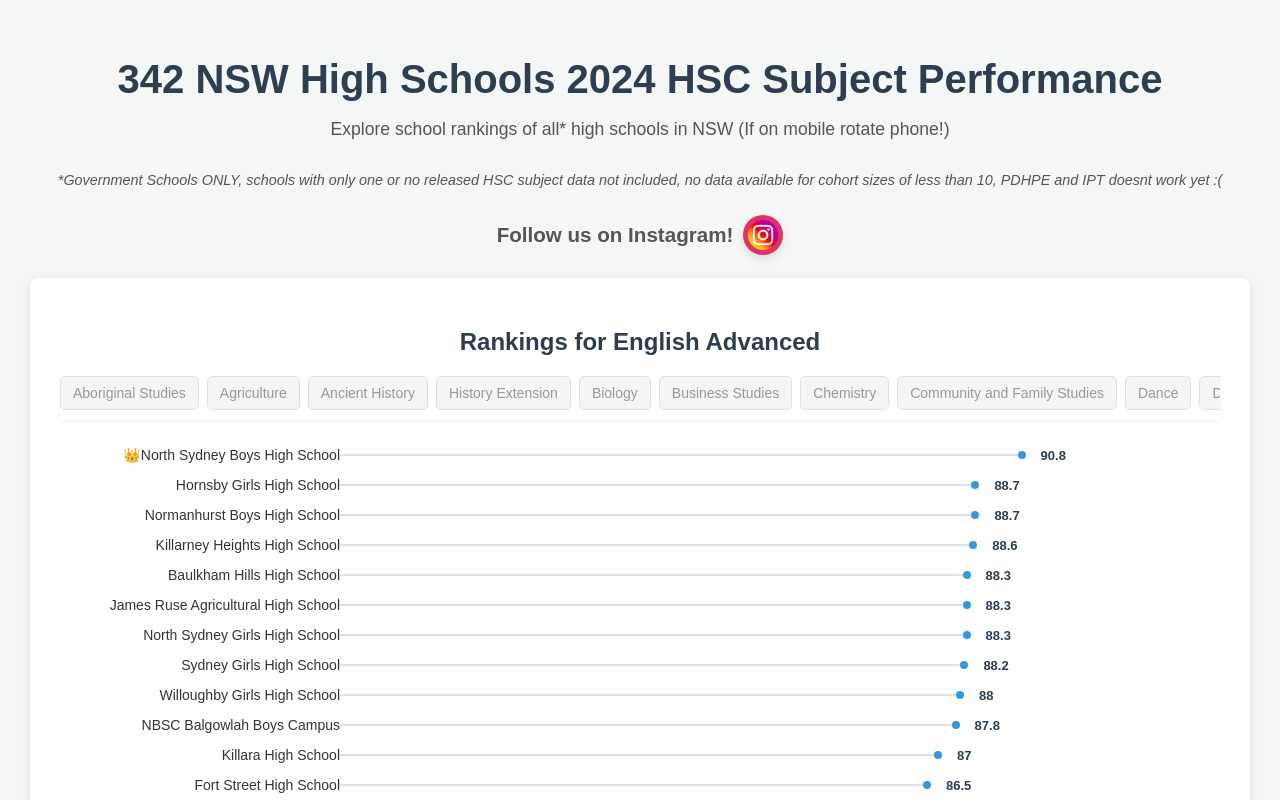
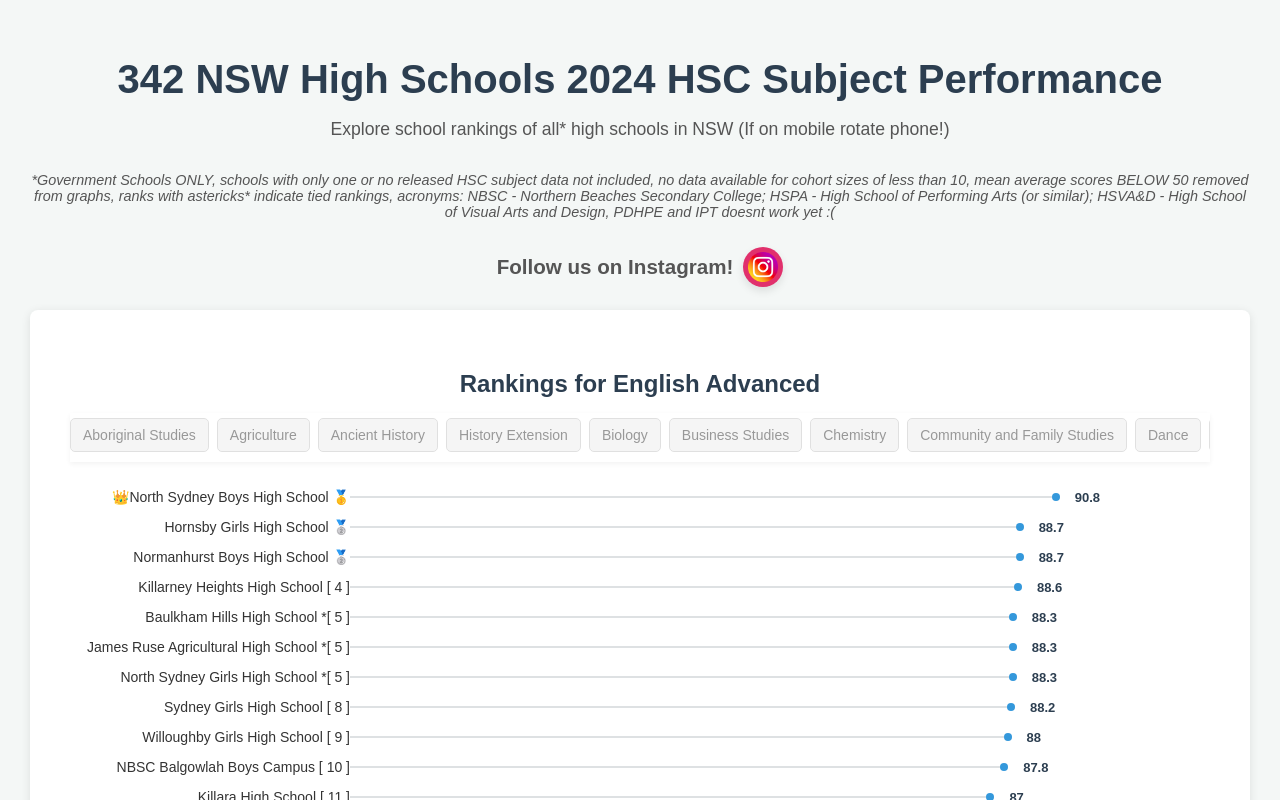
Before and after one commit to mlgdc71/2024HSCstats, a plain HTML site: page index.html in a window 1280 px wide. Drawn offline with Linux system fonts and the light colour scheme.

Commit message:
rankings+t&c

```diff
--- a/index.html
+++ b/index.html
@@ -26,7 +26,7 @@
         <header>
             <h1>342 NSW High Schools 2024 HSC Subject Performance</h1>
             <p>Explore school rankings of all* high schools in NSW (If on mobile rotate phone!)</p>
-            <p style="font-size: 0.9em;"><i>*Government Schools ONLY, schools with only one or no released HSC subject data not included, no data available for cohort sizes of less than 10, PDHPE and IPT doesnt work yet :(</i></p>
+            <p style="font-size: 0.9em;"><i>*Government Schools ONLY, schools with only one or no released HSC subject data not included, no data available for cohort sizes of less than 10, mean average scores BELOW 50 removed from graphs, ranks with astericks* indicate tied rankings, acronyms: NBSC - Northern Beaches Secondary College; HSPA - High School of Performing Arts (or similar); HSVA&D - High School of Visual Arts and Design, PDHPE and IPT doesnt work yet :(</i></p>
         </header>
 
         <div class="follow-instagram">
@@ -145,27 +145,24 @@
             plotAreaContainer.innerHTML = '';
             xAxisContainer.innerHTML = '';
 
-            const validScores = schoolData.map(school => parseFloat(school[subject]))
-                                          .filter(score => !isNaN(score) && score !== '');
+            // Filter schools: score must be a valid number and 50 or higher
+            const sortedSchools = [...schoolData].filter(school => {
+                const score = parseFloat(school[subject]);
+                return !isNaN(score) && score >= 50; // Filter condition: score must be 50 or higher
+            }).sort((a, b) => {
+                return parseFloat(b[subject]) - parseFloat(a[subject]); // Sort by score descending
+            });
 
-            if (validScores.length === 0) {
-                plotAreaContainer.innerHTML = `<p style="text-align: center; margin-top: 50px;">No data available for ${subject}.</p>`;
+            if (sortedSchools.length === 0) {
+                plotAreaContainer.innerHTML = `<p style="text-align: center; margin-top: 50px;">No data available for ${subject} with a score of 50 or higher.</p>`;
                 return;
             }
 
-            const minScore = Math.floor(Math.min(...validScores) / 10) * 10;
-            const maxScore = Math.ceil(Math.max(...validScores) / 10) * 10;
+            const minScore = 50; // Fixed minimum score
+            const maxScore = 100; // Fixed maximum score
             const scoreRange = maxScore - minScore;
 
-            // Sort schools by score in descending order for the selected subject
-            const sortedSchools = [...schoolData].filter(school => {
-                const score = parseFloat(school[subject]);
-                return !isNaN(score) && score !== '';
-            }).sort((a, b) => {
-                return parseFloat(b[subject]) - parseFloat(a[subject]);
-            });
-
-            // --- Find the highest score and its school ---
+            // --- Find the highest score and its school (among the filtered/sorted schools) ---
             let highestScore = -1;
             let highestScoringSchoolName = '';
             if (sortedSchools.length > 0) {
@@ -177,26 +174,62 @@
             plotAreaContainer.style.height = `${sortedSchools.length * labelHeight}px`; // Adjust plot area height
             yAxisLabelsContainer.style.height = `${sortedSchools.length * labelHeight}px`;
 
+            let actualRank = 1; // The rank to be displayed, handles ties
+            let previousScore = -1; // To compare with current score for tie logic
+
             sortedSchools.forEach((school, index) => {
                 const score = parseFloat(school[subject]);
-                if (isNaN(score) || score === '') return;
+
+                // Determine the actual rank based on score, handling ties
+                if (index === 0) {
+                    actualRank = 1; // First school always gets rank 1
+                } else if (score < previousScore) {
+                    actualRank = index + 1; // New rank for a different score
+                }
+                // If score === previousScore, actualRank remains the same (tied rank)
+                previousScore = score; // Update previous score for the next iteration
 
                 const topPosition = index * labelHeight + labelHeight / 2; // Center vertically within its slot
 
-                // Y-axis Label (School Name)
+                // Y-axis Label (School Name and Rank)
                 const schoolNameLabel = document.createElement('span');
                 schoolNameLabel.classList.add('school-name-label');
                 schoolNameLabel.style.top = `${topPosition}px`;
                 schoolNameLabel.style.transform = `translateY(-50%)`;
 
-                // Add crown emoji for the highest scoring school
-                if (school.Name === highestScoringSchoolName && score === highestScore) {
+                // Add crown emoji for the top 10 schools in the filtered list (based on their position in the visible list)
+                if (index < 1) {
                     const crown = document.createElement('span');
                     crown.classList.add('crown-emoji');
                     crown.textContent = '👑';
                     schoolNameLabel.appendChild(crown);
                 }
-                schoolNameLabel.appendChild(document.createTextNode(school.Name)); // Append text node for school name
+
+                schoolNameLabel.appendChild(document.createTextNode(school.Name)); // School name
+
+                // Add rank number/emoji to the right of the name
+                const rankSpan = document.createElement('span');
+                rankSpan.classList.add('school-rank');
+
+                let rankDisplay = '';
+                // Check if this specific rank is part of a tied group
+                // A rank is considered tied if the current school's score is equal to the next school's score
+                // OR if it's equal to the previous school's score.
+                const isTied = (index + 1 < sortedSchools.length && score === parseFloat(sortedSchools[index + 1][subject])) ||
+                               (index > 0 && score === parseFloat(sortedSchools[index - 1][subject]));
+
+                if (actualRank === 1) {
+                    rankDisplay = ` 🥇`; // Gold medal for 1st
+                } else if (actualRank === 2) {
+                    rankDisplay = ` 🥈`; // Silver medal for 2nd
+                } else if (actualRank === 3) {
+                    rankDisplay = ` 🥉`; // Bronze medal for 3rd
+                } else {
+                    rankDisplay = `  ${isTied ? '*' : ''}[ ${actualRank} ]`; // Numeric rank with '*' if tied
+                }
+                rankSpan.textContent = rankDisplay;
+                schoolNameLabel.appendChild(rankSpan);
+
                 yAxisLabelsContainer.appendChild(schoolNameLabel);
 
                 // Plot Area (Data Point)
--- a/styles.css
+++ b/styles.css
@@ -68,7 +68,7 @@ header p {
 .graph-section {
     /* This margin now defines the gap between the header (via social-links-container's margin-bottom) and the graph section */
     margin-top: 0; /* Ensures it starts immediately after the header's effective bottom boundary */
-    padding: 30px;
+    padding: 40px;
     background-color: #ffffff;
     border-radius: 8px;
     box-shadow: 0 2px 10px rgba(0, 0, 0, 0.1);
@@ -443,9 +443,6 @@ footer a:hover {
         height: auto;
         line-height: 1.2;
     }
-    .crown-emoji {
-        margin-right: 10px;
-    }
 
     .plot-area {
         width: 100%;
```
Also changed, not shown: 2024data.json.
